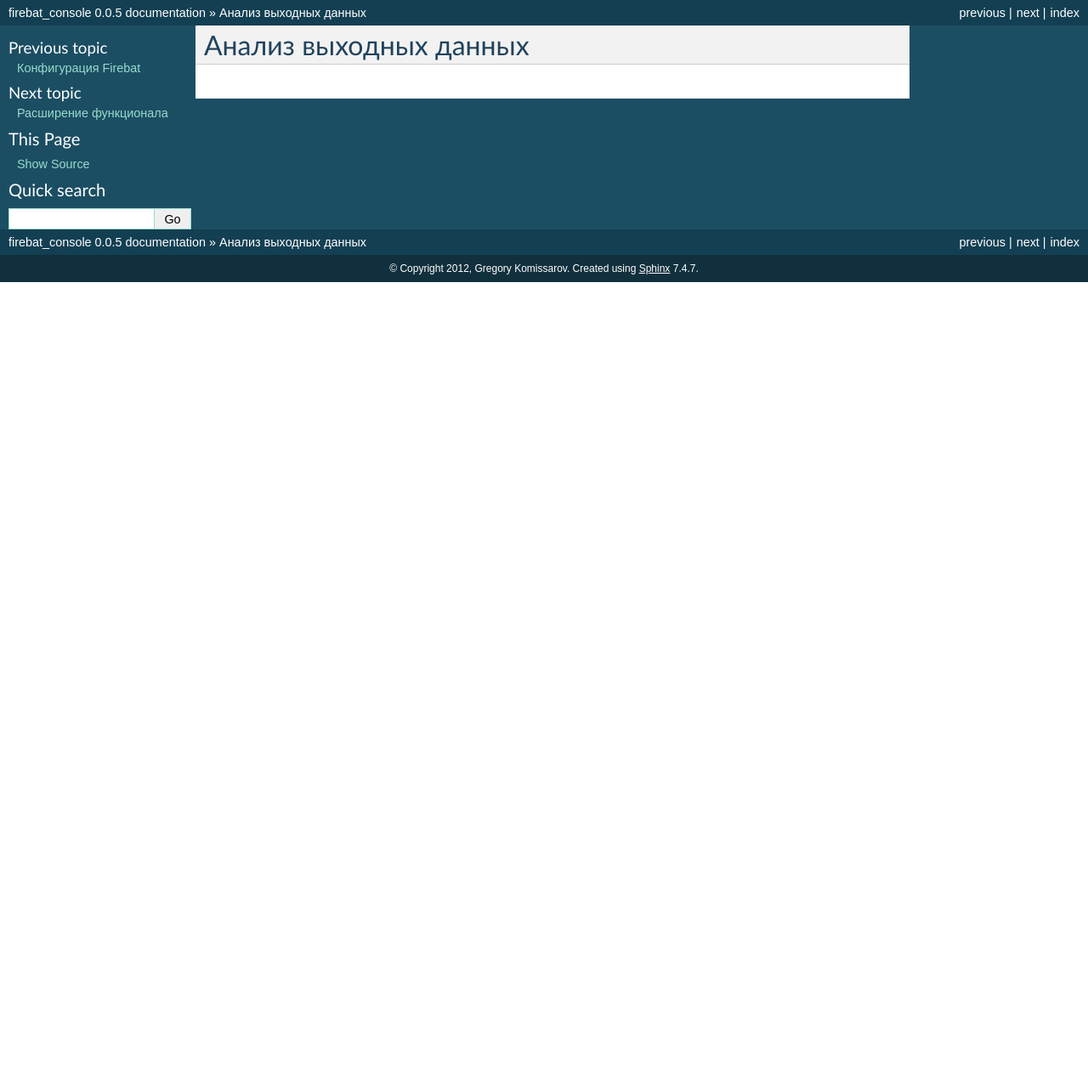
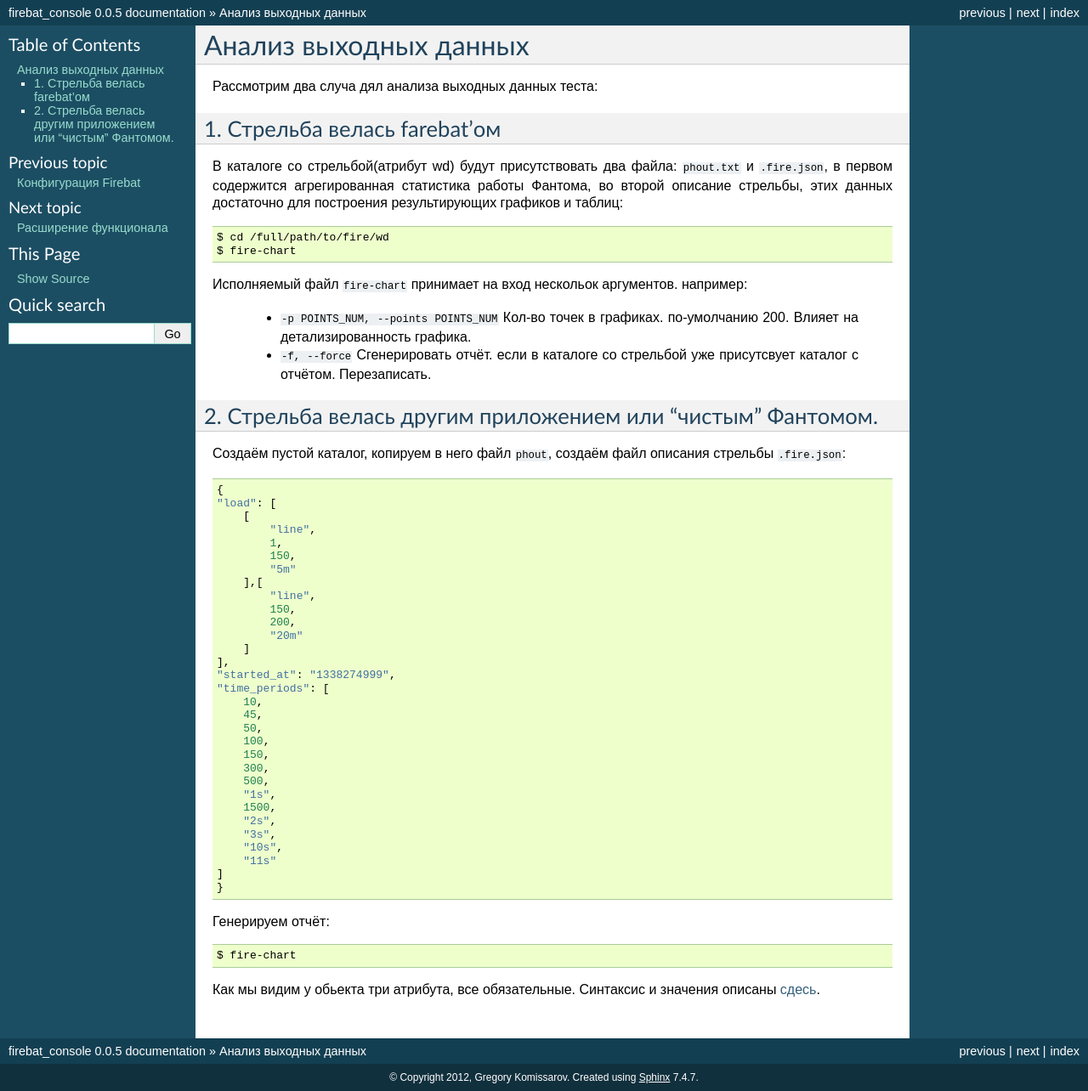
Before and after one commit to greggyNapalm/firebat-console, a Sphinx documentation site: the page built from docs/analyzing_result_data.rst, in a window 1280 px wide. Shown: the whole page at 85% size. Built offline with Sphinx 7.4.7, drawn with Linux system fonts in a browser that asks for light colours; before the commit the page ends 900 px from its top, so only the background shows below that.

Commit message:
ru_sphinx_doc: добавил описание генерации отчёта стрельбы

```diff
--- a/docs/analyzing_result_data.rst
+++ b/docs/analyzing_result_data.rst
@@ -1,3 +1,66 @@
 ======================
 Анализ выходных данных
 ======================
+
+Рассмотрим два случа дял анализа выходных данных теста:
+
+
+1. Стрельба велась farebat'ом
+-----------------------------
+В каталоге со стрельбой(атрибут wd) будут присутствовать два файла: ``phout.txt`` и ``.fire.json``, в первом содержится агрегированная статистика работы Фантома, во второй описание стрельбы, этих данных достаточно для построения результирующих графиков и таблиц:
+
+::
+
+    $ cd /full/path/to/fire/wd
+    $ fire-chart
+
+Исполняемый файл ``fire-chart`` принимает на вход нескольок аргументов. например:
+
+ * ``-p POINTS_NUM, --points POINTS_NUM`` Кол-во точек в графиках. по-умолчанию 200. Влияет на детализированность графика.
+ * ``-f, --force`` Сгенерировать отчёт. если в каталоге со стрельбой уже присутсвует каталог с отчётом. Перезаписать.
+
+2. Стрельба велась другим приложением или "чистым" Фантомом.
+------------------------------------------------------------
+Создаём пустой каталог, копируем в него файл ``phout``, создаём файл описания стрельбы ``.fire.json``:
+
+::
+
+    {
+    "load": [
+        [
+            "line",
+            1,
+            150,
+            "5m"
+        ],[
+            "line",
+            150,
+            200,
+            "20m"
+        ]
+    ],
+    "started_at": "1338274999",
+    "time_periods": [
+        10,
+        45,
+        50,
+        100,
+        150,
+        300,
+        500,
+        "1s",
+        1500,
+        "2s",
+        "3s",
+        "10s",
+        "11s"
+    ]
+    }
+
+Генерируем отчёт:
+
+::
+
+    $ fire-chart
+
+Как мы видим у обьекта три атрибута, все обязательные. Синтаксис и значения описаны `сдесь <http://firebat-console-ru.readthedocs.org/en/latest/writing-a-firebat-conf.html#fire-yaml/>`_.
```
